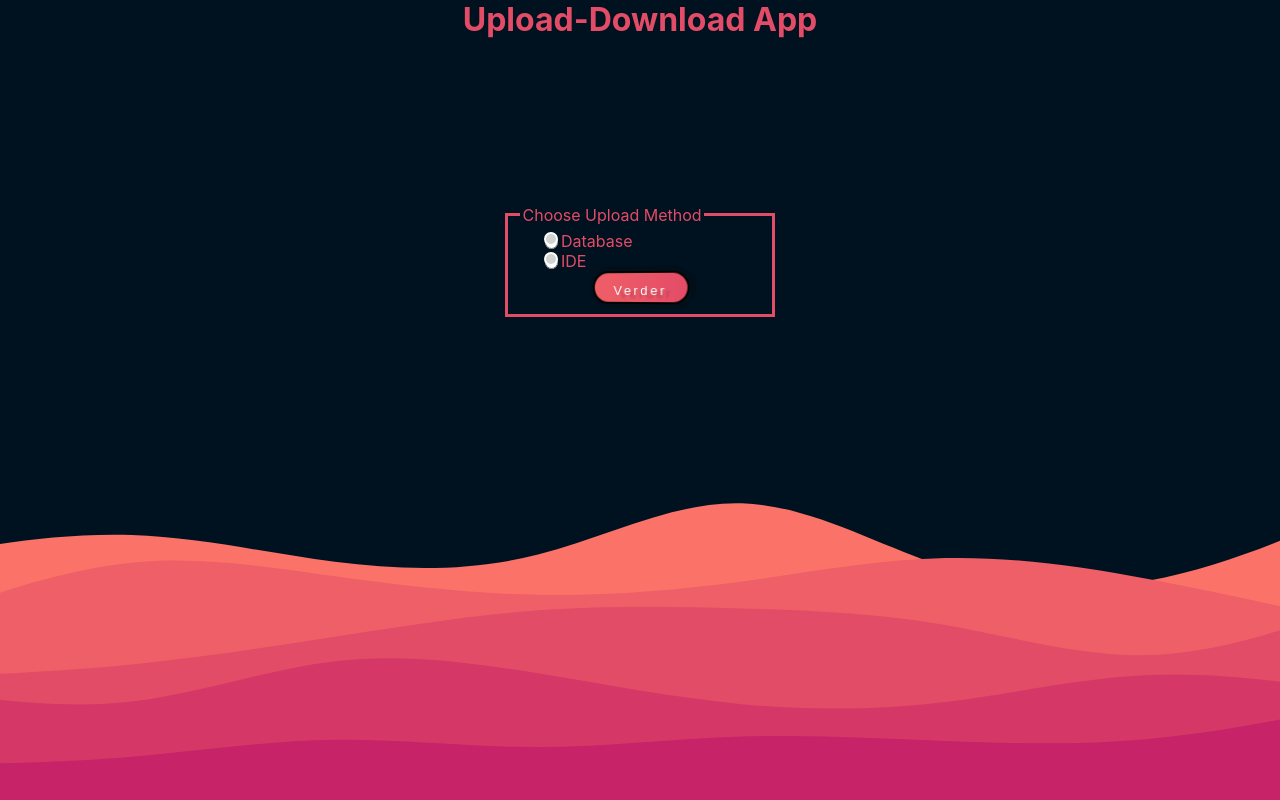
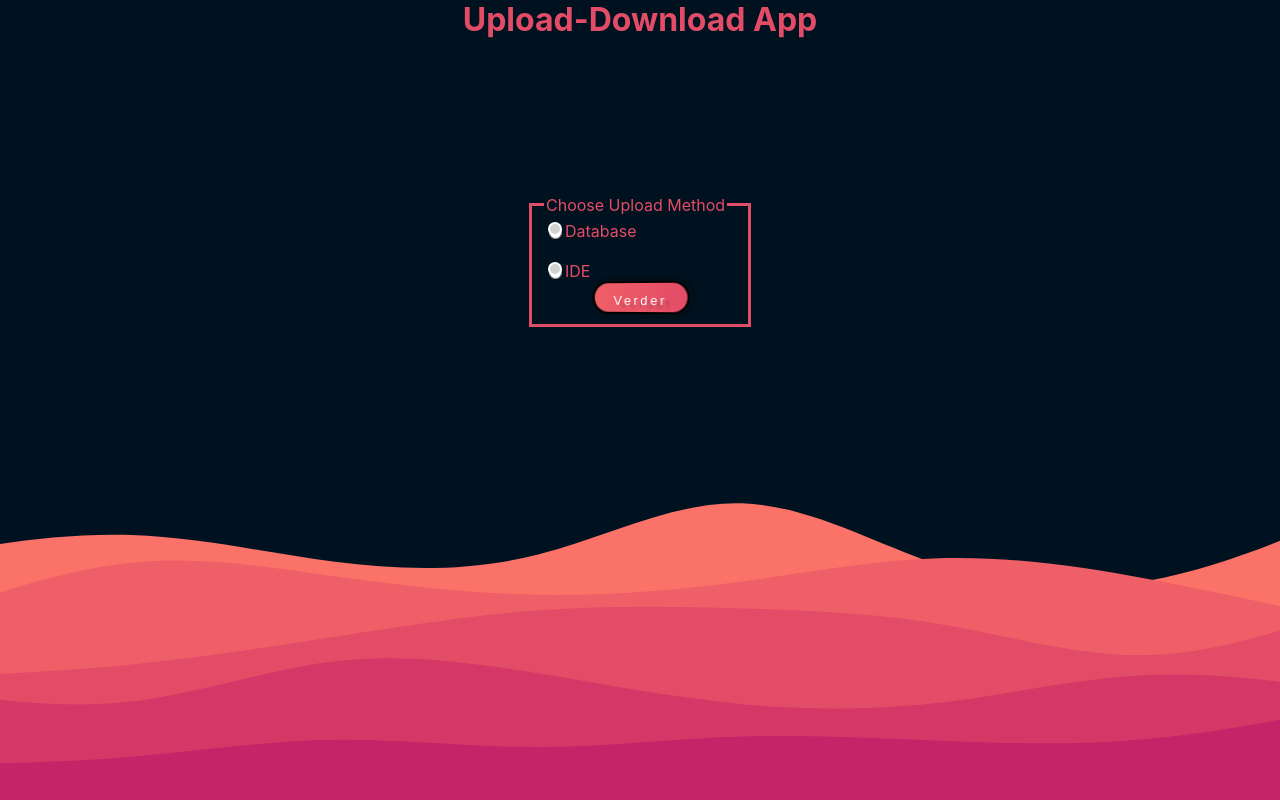
Before and after one commit to S-Barnhoorn/Upload-Download, a React (Create React App) app: page / in a window 1280 px wide. Built offline with nearby package versions, Linux system fonts and the light colour scheme.

Commit message:
addes some styling

```diff
--- a/src/App.css
+++ b/src/App.css
@@ -1,3 +1,7 @@
+:root{
+    --color: #e34c67;
+}
+
 .body{
     height: 100vh;
     width: 100vw;
--- a/src/Components/Header/styles.css
+++ b/src/Components/Header/styles.css
@@ -3,5 +3,5 @@
     justify-content: center;
     align-items: center;
 
-    color: #e34c67;
+    color: var(--color);
 }
--- a/src/Pages/Homepage/Homepage.js
+++ b/src/Pages/Homepage/Homepage.js
@@ -27,6 +27,7 @@ const Homepage = ({check, setCheck}) => {
             <form onSubmit={handleSubmit(onSubmit)}>
             <fieldset className="fieldset-container">
                 <legend>Choose Upload Method</legend>
+                <div className="label-container">
                 <label htmlFor="checkbox1">
                     <input
                         type="radio"
@@ -46,6 +47,7 @@ const Homepage = ({check, setCheck}) => {
                         onChange={handleOnChange}/>
                     IDE
                 </label>
+                </div>
                 <button type="submit">Verder</button>
             </fieldset>
             </form>
--- a/src/Pages/Homepage/styles.css
+++ b/src/Pages/Homepage/styles.css
@@ -9,12 +9,13 @@
 
 .fieldset-container{
     display: flex;
+    flex-direction: column;
     flex-wrap: wrap;
     justify-content: center;
     align-items: center;
 
-    border: 3px solid #e34c67;
-    color: #e34c67;
+    border: 3px solid var(--color);;
+    color: var(--color);
 }
 
 .label-container{
@@ -49,7 +50,7 @@ input[type='radio']:checked:after {
     top: -2px;
     left: -1px;
     position: relative;
-    background-color: #e34c67;
+    background-color: var(--color);;
     content: '';
     display: inline-block;
     visibility: visible;
@@ -57,7 +58,7 @@ input[type='radio']:checked:after {
 }
 
 button {
-    background: linear-gradient(to right, #ef5f67, #e34c67);
+    background: linear-gradient(to right, #ef5f67, var(--color));
     color: white;
     --width: 100px;
     --height: calc(var(--width) / 3);
--- a/src/Pages/Singleupload/Singleupload.js
+++ b/src/Pages/Singleupload/Singleupload.js
@@ -78,7 +78,7 @@ const Singleupload = ({check, setBody, endpoint}) => {
                         <legend>{check} Upload</legend>
                         <div>
                             {url ?
-                                <img src={url} alt="uploadImage"/>
+                                <img src={url} className="uploadImage" alt="uploadImage"/>
                                 :
                                 <div>
 
--- a/src/Pages/Singleupload/styles.css
+++ b/src/Pages/Singleupload/styles.css
@@ -66,7 +66,7 @@ input[type="file"]{
     background-repeat: no-repeat;
     background-position: center;
     color: transparent;
-    background-color:#e34c67;
+    background-color: var(--color);
     overflow: hidden;
 }
 
@@ -74,4 +74,8 @@ input[type="file"]{
     display: flex;
     justify-content: center;
     align-items: center;
+    background-color: var(--color);
+    color: white;
+    border-radius: 2em;
+    text-decoration: none;
 }
```
